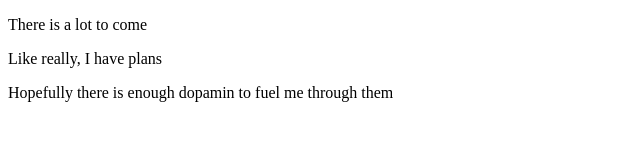
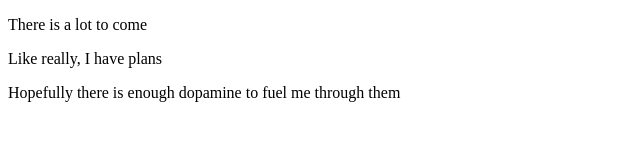
Before and after one commit to inesbultmann/first-git-project, a plain HTML site: page index.html in a window 1280 px wide. Shown: the full height of the page, 0-640 px from the left. Drawn offline with Linux system fonts and the light colour scheme.

Commit message:
Schreibfehler korrigiert

```diff
--- a/index.html
+++ b/index.html
@@ -9,6 +9,6 @@
 <body>
     <p>There is a lot to come</p>
     <p>Like really, I have plans</p>
-    <p>Hopefully there is enough dopamin to fuel me through them</p>
+    <p>Hopefully there is enough dopamine to fuel me through them</p>
 </body>
 </html>
```
